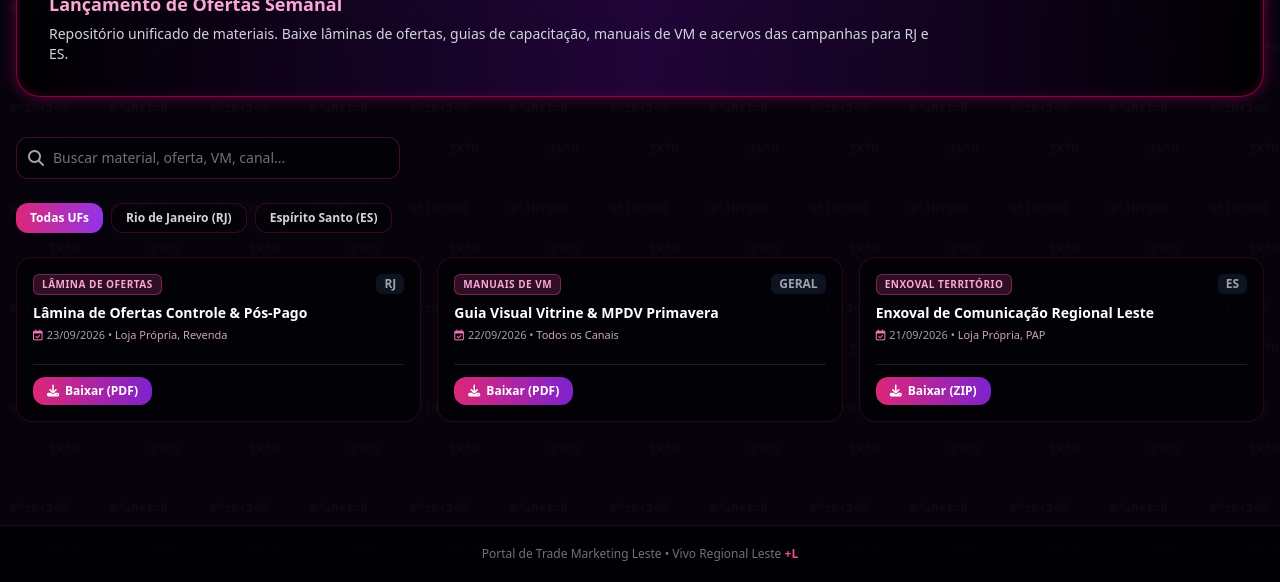
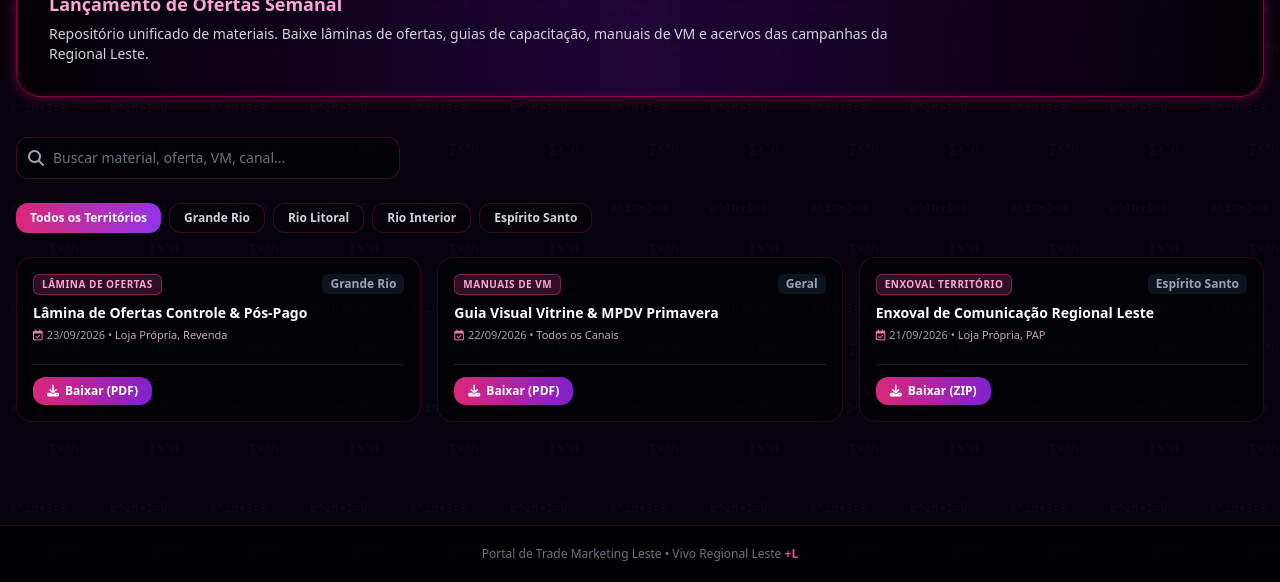
Before and after one commit to raissarechuen/Trade-Marketing, a plain HTML site: page index.html in a window 1280 px wide. Shown: the part 218-800 px from the top of the page. Drawn offline with nearby package versions, Linux system fonts and the light colour scheme.

Commit message:
index.html

```diff
--- a/index.html
+++ b/index.html
@@ -40,7 +40,7 @@
                         <h1 class="text-base font-bold leading-none text-white tracking-wide">Trade Marketing</h1>
                         <span class="bg-gradient-to-r from-pink-500 to-purple-600 text-[10px] font-extrabold px-1.5 py-0.5 rounded text-white">+L</span>
                     </div>
-                    <span class="text-xs text-pink-300/80 font-light">Regional Leste (RJ / ES)</span>
+                    <span class="text-xs text-pink-300/80 font-light">Regional Leste</span>
                 </div>
             </div>
 
@@ -69,7 +69,7 @@
                     </h2>
                     <h3 id="muralTitle" class="text-lg font-bold text-pink-300 mt-1">Lançamento de Ofertas Semanal</h3>
                     <p id="muralDesc" class="text-xs md:text-sm text-gray-300 mt-1.5 leading-relaxed max-w-4xl">
-                        Repositório unificado de materiais. Baixe lâminas de ofertas, guias de capacitação, manuais de VM e acervos das campanhas para RJ e ES.
+                        Repositório unificado de materiais. Baixe lâminas de ofertas, guias de capacitação, manuais de VM e acervos das campanhas da Regional Leste.
                     </p>
                 </div>
             </div>
@@ -100,11 +100,13 @@
             </div>
         </div>
 
-        <!-- Filtros Rápidos -->
+        <!-- Filtros Rápidos por Território -->
         <div class="flex flex-wrap gap-2 mb-6">
-            <button id="btnUF-TODOS" onclick="setUF('TODOS')" class="uf-filter bg-gradient-to-r from-pink-600 to-purple-600 text-white px-3.5 py-1.5 rounded-xl text-xs font-bold transition shadow-md">Todas UFs</button>
-            <button id="btnUF-RJ" onclick="setUF('RJ')" class="uf-filter bg-black/40 text-gray-300 hover:text-white px-3.5 py-1.5 rounded-xl text-xs font-bold border border-pink-900/40 transition">Rio de Janeiro (RJ)</button>
-            <button id="btnUF-ES" onclick="setUF('ES')" class="uf-filter bg-black/40 text-gray-300 hover:text-white px-3.5 py-1.5 rounded-xl text-xs font-bold border border-pink-900/40 transition">Espírito Santo (ES)</button>
+            <button id="btnTerritorio-TODOS" onclick="setTerritorio('TODOS')" class="territorio-filter bg-gradient-to-r from-pink-600 to-purple-600 text-white px-3.5 py-1.5 rounded-xl text-xs font-bold transition shadow-md">Todos os Territórios</button>
+            <button id="btnTerritorio-Grande Rio" onclick="setTerritorio('Grande Rio')" class="territorio-filter bg-black/40 text-gray-300 hover:text-white px-3.5 py-1.5 rounded-xl text-xs font-bold border border-pink-900/40 transition">Grande Rio</button>
+            <button id="btnTerritorio-Rio Litoral" onclick="setTerritorio('Rio Litoral')" class="territorio-filter bg-black/40 text-gray-300 hover:text-white px-3.5 py-1.5 rounded-xl text-xs font-bold border border-pink-900/40 transition">Rio Litoral</button>
+            <button id="btnTerritorio-Rio Interior" onclick="setTerritorio('Rio Interior')" class="territorio-filter bg-black/40 text-gray-300 hover:text-white px-3.5 py-1.5 rounded-xl text-xs font-bold border border-pink-900/40 transition">Rio Interior</button>
+            <button id="btnTerritorio-Espírito Santo" onclick="setTerritorio('Espírito Santo')" class="territorio-filter bg-black/40 text-gray-300 hover:text-white px-3.5 py-1.5 rounded-xl text-xs font-bold border border-pink-900/40 transition">Espírito Santo</button>
         </div>
 
         <!-- Grid de Materiais -->
@@ -140,11 +142,13 @@
 
                 <div class="grid grid-cols-2 gap-2">
                     <div>
-                        <label class="block text-xs font-bold text-pink-300 mb-1">UF / Região</label>
-                        <select id="matUF" class="w-full bg-black/80 border border-pink-900/60 rounded-xl p-2.5 text-sm text-white">
-                            <option value="GERAL">Geral (Leste)</option>
-                            <option value="RJ">Rio de Janeiro (RJ)</option>
-                            <option value="ES">Espírito Santo (ES)</option>
+                        <label class="block text-xs font-bold text-pink-300 mb-1">Território</label>
+                        <select id="matTerritorio" class="w-full bg-black/80 border border-pink-900/60 rounded-xl p-2.5 text-sm text-white">
+                            <option value="Geral">Geral (Leste)</option>
+                            <option value="Grande Rio">Grande Rio</option>
+                            <option value="Rio Litoral">Rio Litoral</option>
+                            <option value="Rio Interior">Rio Interior</option>
+                            <option value="Espírito Santo">Espírito Santo</option>
                         </select>
                     </div>
                     <div>
@@ -229,12 +233,12 @@
     <!-- Lógica Vanilla JS -->
     <script>
         let isAdmin = false;
-        let selectedUF = 'TODOS';
+        let selectedTerritorio = 'TODOS';
 
         let materials = [
-            { id: 1, title: 'Lâmina de Ofertas Controle & Pós-Pago', category: 'Lâmina de ofertas', channel: 'Loja Própria, Revenda', uf: 'RJ', date: '23/09/2026', format: 'PDF', fileUrl: '#' },
-            { id: 2, title: 'Guia Visual Vitrine & MPDV Primavera', category: 'Manuais de VM', channel: 'Todos os Canais', uf: 'GERAL', date: '22/09/2026', format: 'PDF', fileUrl: '#' },
-            { id: 3, title: 'Enxoval de Comunicação Regional Leste', category: 'Enxoval Território', channel: 'Loja Própria, PAP', uf: 'ES', date: '21/09/2026', format: 'ZIP', fileUrl: '#' }
+            { id: 1, title: 'Lâmina de Ofertas Controle & Pós-Pago', category: 'Lâmina de ofertas', channel: 'Loja Própria, Revenda', territorio: 'Grande Rio', date: '23/09/2026', format: 'PDF', fileUrl: '#' },
+            { id: 2, title: 'Guia Visual Vitrine & MPDV Primavera', category: 'Manuais de VM', channel: 'Todos os Canais', territorio: 'Geral', date: '22/09/2026', format: 'PDF', fileUrl: '#' },
+            { id: 3, title: 'Enxoval de Comunicação Regional Leste', category: 'Enxoval Território', channel: 'Loja Própria, PAP', territorio: 'Espírito Santo', date: '21/09/2026', format: 'ZIP', fileUrl: '#' }
         ];
 
         function renderMaterials() {
@@ -243,8 +247,9 @@
 
             const filtered = materials.filter(m => {
                 const matchesSearch = m.title.toLowerCase().includes(search) || m.category.toLowerCase().includes(search) || m.channel.toLowerCase().includes(search);
-                const matchesUF = selectedUF === 'TODOS' || m.uf === selectedUF || m.uf === 'GERAL';
-                return matchesSearch && matchesUF;
+                const itemTerritorio = m.territorio || m.uf || 'Geral';
+                const matchesTerritorio = selectedTerritorio === 'TODOS' || itemTerritorio === selectedTerritorio || itemTerritorio === 'Geral' || itemTerritorio === 'GERAL';
+                return matchesSearch && matchesTerritorio;
             });
 
             if (filtered.length === 0) {
@@ -257,7 +262,7 @@
                     <div>
                         <div class="flex justify-between items-start mb-2">
                             <span class="text-[10px] font-black px-2 py-0.5 rounded-md bg-pink-500/20 text-pink-300 border border-pink-500/40 uppercase tracking-wider">${m.category}</span>
-                            <span class="text-xs font-bold text-gray-400 bg-gray-900/80 px-2 py-0.5 rounded-md">${m.uf}</span>
+                            <span class="text-xs font-bold text-gray-400 bg-gray-900/80 px-2 py-0.5 rounded-md">${m.territorio || m.uf || 'Geral'}</span>
                         </div>
                         <h3 class="font-bold text-white text-sm mb-1 line-clamp-2">${m.title}</h3>
                         <p class="text-[11px] text-gray-400 mb-3">
@@ -302,14 +307,17 @@
             renderMaterials();
         }
 
-        function setUF(uf) {
-            selectedUF = uf;
-            ['TODOS', 'RJ', 'ES'].forEach(u => {
-                const btn = document.getElementById(`btnUF-${u}`);
-                if (u === uf) {
-                    btn.className = "uf-filter bg-gradient-to-r from-pink-600 to-purple-600 text-white px-3.5 py-1.5 rounded-xl text-xs font-bold transition shadow-md";
-                } else {
-                    btn.className = "uf-filter bg-black/40 text-gray-300 hover:text-white px-3.5 py-1.5 rounded-xl text-xs font-bold border border-pink-900/40 transition";
+        function setTerritorio(ter) {
+            selectedTerritorio = ter;
+            const territorios = ['TODOS', 'Grande Rio', 'Rio Litoral', 'Rio Interior', 'Espírito Santo'];
+            territorios.forEach(t => {
+                const btn = document.getElementById(`btnTerritorio-${t}`);
+                if (btn) {
+                    if (t === ter) {
+                        btn.className = "territorio-filter bg-gradient-to-r from-pink-600 to-purple-600 text-white px-3.5 py-1.5 rounded-xl text-xs font-bold transition shadow-md";
+                    } else {
+                        btn.className = "territorio-filter bg-black/40 text-gray-300 hover:text-white px-3.5 py-1.5 rounded-xl text-xs font-bold border border-pink-900/40 transition";
+                    }
                 }
             });
             renderMaterials();
@@ -350,7 +358,7 @@
             document.getElementById('editingId').value = mat.id;
             document.getElementById('modalFormTitle').innerHTML = `<i class="fa-solid fa-pen text-pink-500"></i> Editar Material`;
             document.getElementById('matTitle').value = mat.title;
-            document.getElementById('matUF').value = mat.uf;
+            document.getElementById('matTerritorio').value = mat.territorio || mat.uf || 'Geral';
             document.getElementById('matCategory').value = mat.category;
             setSelectedChannels(mat.channel);
 
@@ -366,7 +374,7 @@
 
             const editingId = document.getElementById('editingId').value;
             const title = document.getElementById('matTitle').value;
-            const uf = document.getElementById('matUF').value;
+            const territorio = document.getElementById('matTerritorio').value;
             const category = document.getElementById('matCategory').value;
             const channel = getSelectedChannels();
             const fileInput = document.getElementById('matFile');
@@ -378,7 +386,7 @@
                 const mat = materials.find(m => m.id == editingId);
                 if (mat) {
                     mat.title = title;
-                    mat.uf = uf;
+                    mat.territorio = territorio;
                     mat.category = category;
                     mat.channel = channel;
                     mat.date = dateStr;
@@ -401,7 +409,7 @@
 
                 materials.unshift({
                     id: Date.now(),
-                    title, category, channel, uf, date: dateStr, format, fileUrl
+                    title, category, channel, territorio, date: dateStr, format, fileUrl
                 });
             }
 
```
